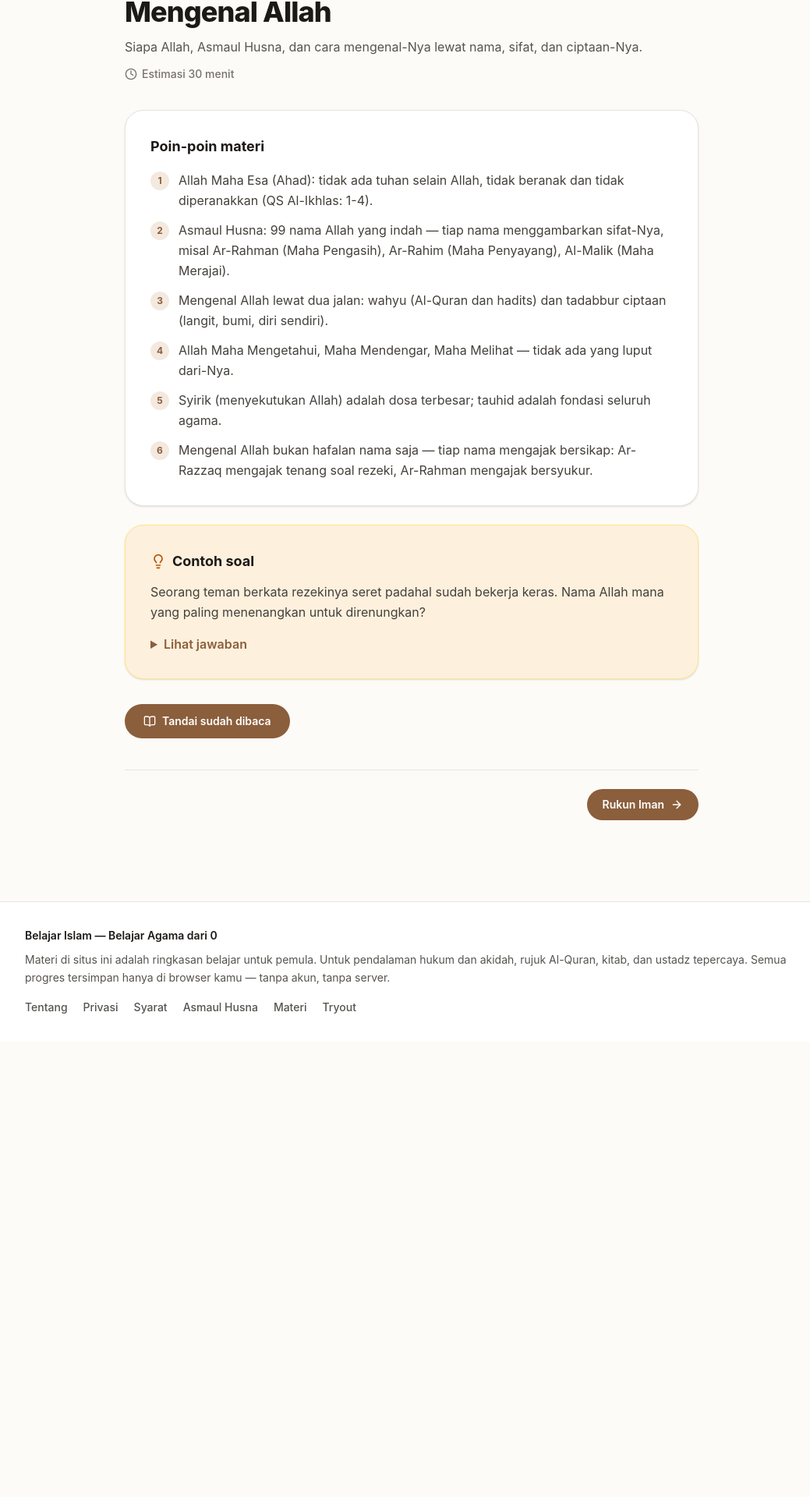
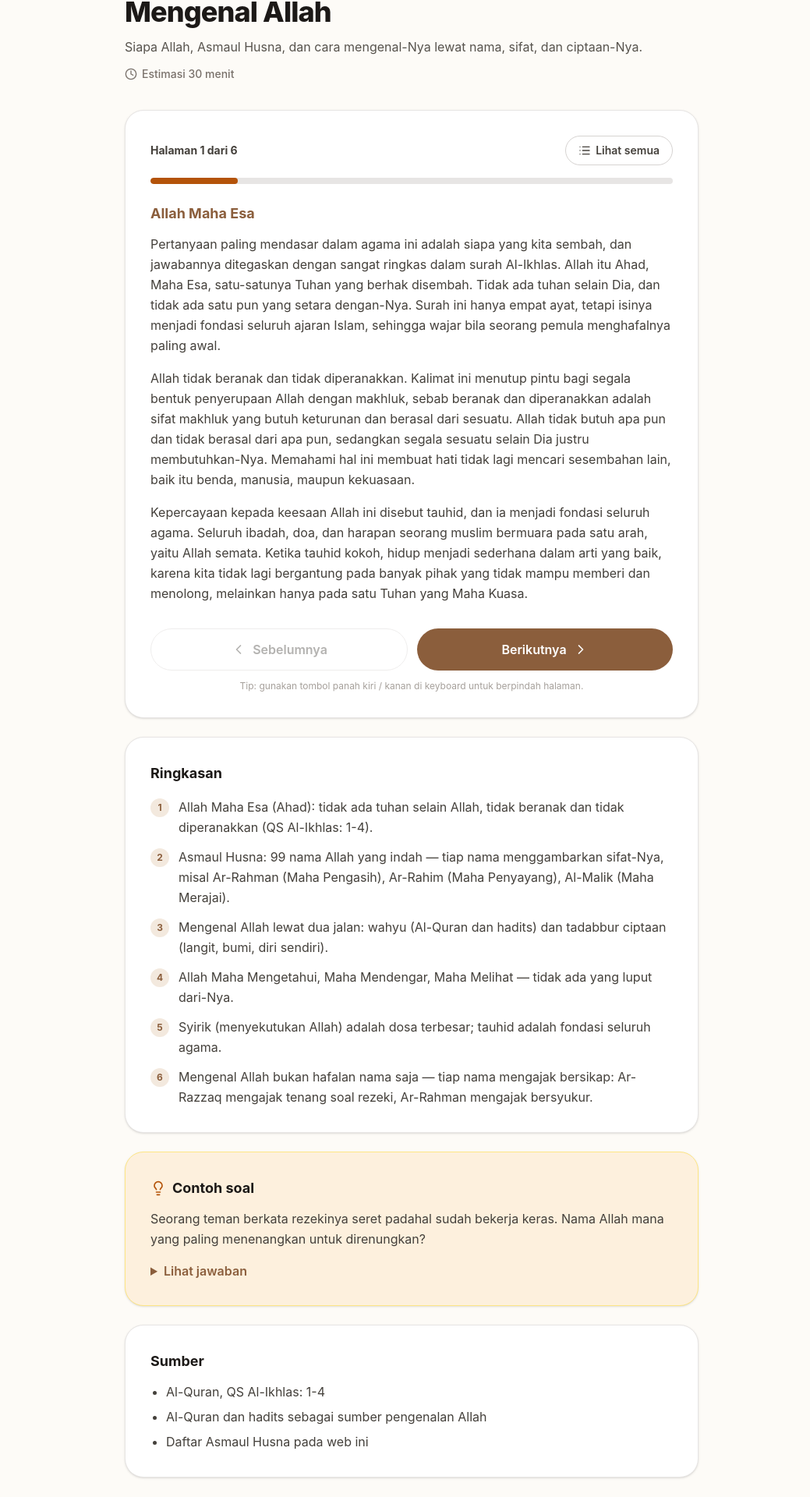
Before and after one commit to chndrwali/belajar-islam, a Next.js app: page /materi/mengenal-allah in a window 1280 px wide. Shown: the part 170-2090 px from the top of the page at 78% size, without its empty margins (112-1151 px from the left). Before the commit the page ends 1506 px from the top, so only its background shows below. Built offline with nearby package versions, Linux system fonts and the light colour scheme.

Commit message:
update: app/materi/[slug]/page.tsx

```diff
--- a/app/materi/[slug]/page.tsx
+++ b/app/materi/[slug]/page.tsx
@@ -3,6 +3,7 @@ import Link from "next/link";
 import { notFound } from "next/navigation";
 import { ArrowLeft, ArrowRight, Clock, Lightbulb } from "lucide-react";
 import { MATERIALS, SECTION_INFO } from "@/lib/islam/materials";
+import { BookReader, type BookReaderPage } from "@/components/islam/book-reader";
 import { MarkReadButton } from "@/components/islam/mark-read-button";
 
 export function generateStaticParams() {
@@ -36,6 +37,18 @@ export default async function MateriDetailPage({
   const prev = idx > 0 ? MATERIALS[idx - 1] : undefined;
   const next = idx < MATERIALS.length - 1 ? MATERIALS[idx + 1] : undefined;
 
+  const sections = material.sections;
+  const sources = material.sources;
+  // Defensif: bila sections kosong (mis. data lama), jatuh ke tampilan keyPoints lama.
+  const hasSections = Array.isArray(sections) && sections.length > 0;
+  const readerPages: BookReaderPage[] = hasSections
+    ? sections.map((s) => ({
+        heading: s.heading,
+        paragraphs: s.body,
+      }))
+    : [];
+  const hasSources = Array.isArray(sources) && sources.length > 0;
+
   return (
     <div className="mx-auto max-w-3xl px-4 py-10">
       <Link
@@ -56,6 +69,27 @@ export default async function MateriDetailPage({
         <Clock className="h-4 w-4" /> Estimasi {material.estimatedMinutes} menit
       </p>
 
+      {hasSections ? (
+        <>
+          <div className="mt-8">
+            <BookReader key={material.slug} pages={readerPages} />
+          </div>
+
+          <div className="mt-6 rounded-3xl border border-stone-200 bg-white p-6 shadow-sm sm:p-8">
+            <h2 className="text-lg font-bold">Ringkasan</h2>
+            <ul className="mt-4 space-y-3">
+              {material.keyPoints.map((point, i) => (
+                <li key={i} className="flex gap-3 text-sm leading-relaxed text-stone-700 sm:text-base">
+                  <span className="mt-0.5 flex h-6 w-6 shrink-0 items-center justify-center rounded-full bg-coklat-soft text-xs font-bold text-coklat">
+                    {i + 1}
+                  </span>
+                  {point}
+                </li>
+              ))}
+            </ul>
+          </div>
+        </>
+      ) : (
         <div className="mt-8 rounded-3xl border border-stone-200 bg-white p-6 shadow-sm sm:p-8">
           <h2 className="text-lg font-bold">Poin-poin materi</h2>
           <ul className="mt-4 space-y-3">
@@ -69,6 +103,7 @@ export default async function MateriDetailPage({
             ))}
           </ul>
         </div>
+      )}
 
       <div className="mt-6 rounded-3xl border border-amber-200 bg-emas-soft p-6 shadow-sm sm:p-8">
         <h2 className="flex items-center gap-2 text-lg font-bold">
@@ -84,6 +119,17 @@ export default async function MateriDetailPage({
           </p>
         </details>
       </div>
+
+      {hasSources ? (
+        <div className="mt-6 rounded-3xl border border-stone-200 bg-white p-6 shadow-sm sm:p-8">
+          <h2 className="text-lg font-bold">Sumber</h2>
+          <ul className="mt-3 list-disc space-y-1.5 pl-5 text-sm leading-relaxed text-stone-700 sm:text-base">
+            {(sources as string[]).map((source, i) => (
+              <li key={i}>{source}</li>
+            ))}
+          </ul>
+        </div>
+      ) : null}
 
       <div className="mt-8">
         <MarkReadButton slug={material.slug} />
```
Lines whose indentation alone changed are shown as unchanged.
